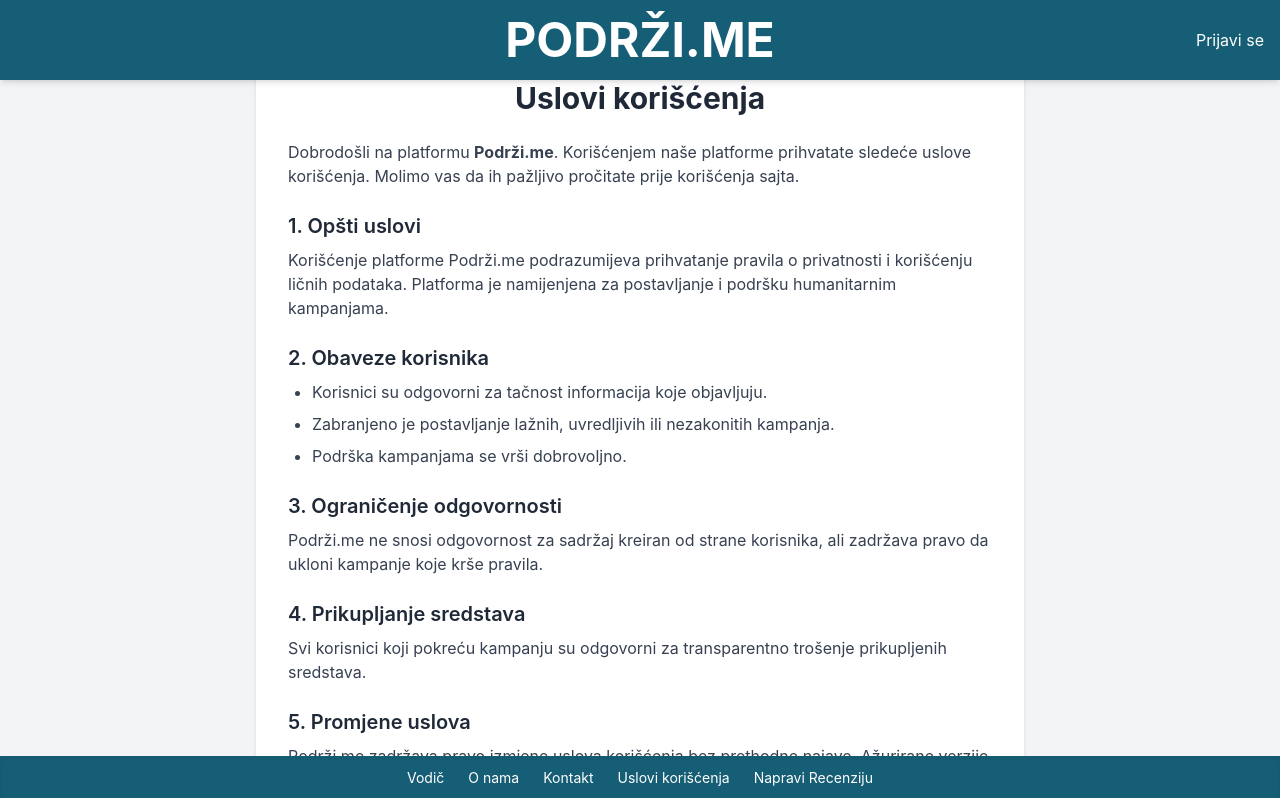
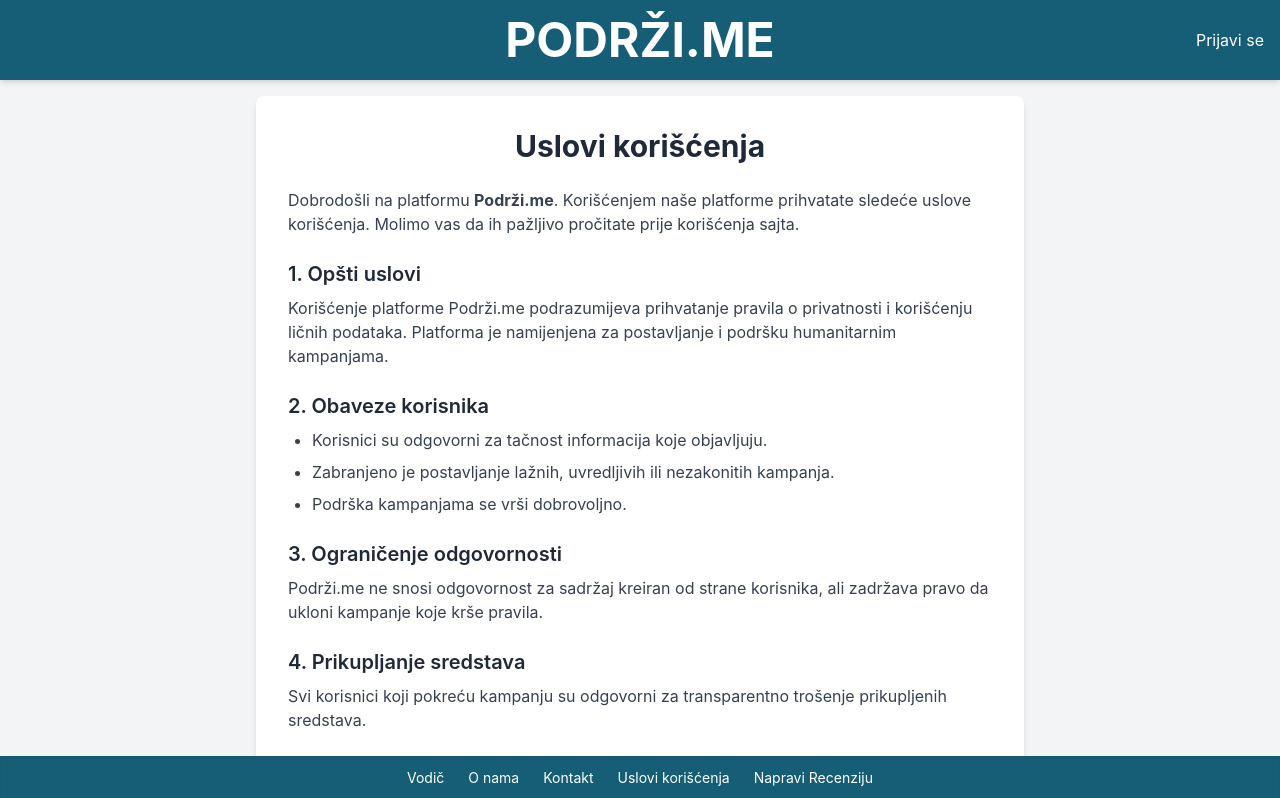
Before and after one commit to bratpeki/podrzi.me, a React app in the folder React/: page /tos in a window 1280 px wide. Shown: the top 798 px of the page. Built offline with nearby package versions, Linux system fonts and the light colour scheme.

Commit message:
Dodao marginu na glavi div u ToS-u

```diff
--- a/React/src/pages/ToSPage.js
+++ b/React/src/pages/ToSPage.js
@@ -7,7 +7,7 @@ function TermsOfServicePage() {
     <div className="min-h-screen bg-gray-100 flex flex-col justify-between">
       <NavigationBar showSearch={false} />
       <div className="flex-grow flex flex-col items-center px-4 pt-12 pb-24">
-        <div className="bg-white shadow-md rounded-lg max-w-3xl w-full p-8">
+        <div className="bg-white shadow-md rounded-lg max-w-3xl w-full p-8 mt-12">
           <h1 className="text-3xl font-bold text-gray-800 mb-6 text-center">
             Uslovi korišćenja
           </h1>
```
